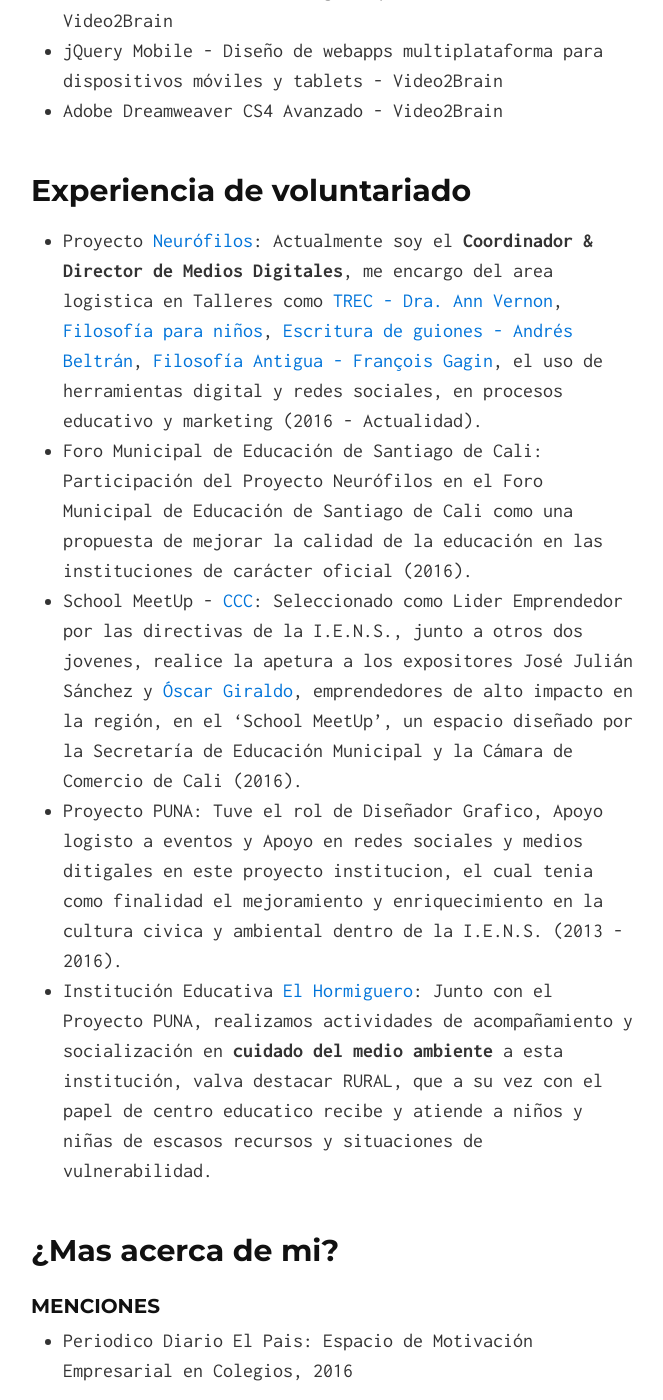
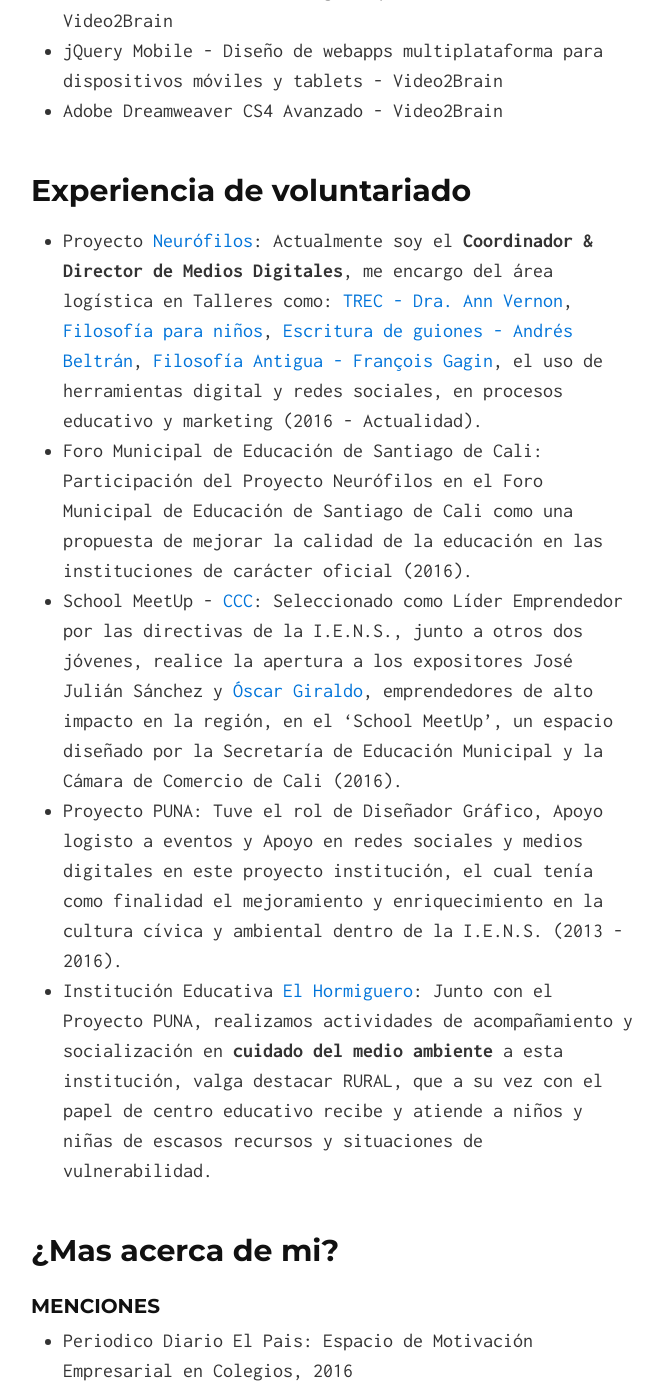
Before and after one commit to MaurooRen/maurooren.github.io, a Jekyll site: the page built from index.md, in a window 1280 px wide and 1400 px high, scrolled down 1664 px. Shown: the whole window, without its empty margins (307-970 px from the left). Built offline with Jekyll 4.4.1, drawn with Linux system fonts in a browser that asks for light colours; nearby versions of some CDN libraries; some of the changed text lies outside the part shown.

Commit message:
Ortografia

```diff
--- a/index.md
+++ b/index.md
@@ -20,7 +20,7 @@
 
 ### Bachiller
 
-* Promocion 2016: **Bachiller Académico con Profundización en Educacion** Institucion Educativa Normal Superior Santiago de Cali con un
+* Promoción 2016: **Bachiller Académico con Profundización en Educación** Institución Educativa Normal Superior Santiago de Cali con un
 * Mención de Honor Al Liderazgo (2016)
 * Reconocimiento por el Cuidado al Planeta (2014)
 
@@ -42,11 +42,11 @@
 
 ## Experiencia de voluntariado
 
-* Proyecto [Neurófilos](http://facebook.com/neurofilos): Actualmente soy el **Coordinador & Director de Medios Digitales**, me encargo del area logistica en Talleres como [TREC - Dra. Ann Vernon](https://www.facebook.com/neurofilos/posts/1918473871768816), [Filosofía para niños](https://www.facebook.com/neurofilos/videos/1899372483678955/), [Escritura de guiones - Andrés Beltrán](https://www.facebook.com/neurofilos/posts/1903287973287406), [Filosofía Antigua - François Gagin](https://www.facebook.com/neurofilos/posts/1908076889475181), el uso de herramientas digital y redes sociales, en procesos educativo y marketing (2016 - Actualidad).
+* Proyecto [Neurófilos](http://facebook.com/neurofilos): Actualmente soy el **Coordinador & Director de Medios Digitales**, me encargo del área logística en Talleres como: [TREC - Dra. Ann Vernon](https://www.facebook.com/neurofilos/posts/1918473871768816), [Filosofía para niños](https://www.facebook.com/neurofilos/videos/1899372483678955/), [Escritura de guiones - Andrés Beltrán](https://www.facebook.com/neurofilos/posts/1903287973287406), [Filosofía Antigua - François Gagin](https://www.facebook.com/neurofilos/posts/1908076889475181), el uso de herramientas digital y redes sociales, en procesos educativo y marketing (2016 - Actualidad).
 * Foro Municipal de Educación de Santiago de Cali: Participación del Proyecto Neurófilos en el Foro Municipal de Educación de Santiago de Cali como una propuesta de mejorar la calidad de la educación en las instituciones de carácter oficial (2016).
-* School MeetUp - [CCC](http://www.ccc.org.co/): Seleccionado como Lider Emprendedor por las directivas de la I.E.N.S., junto a otros dos jovenes, realice la apetura a los expositores José Julián Sánchez y [Óscar Giraldo](https://www.facebook.com/MiHistoriaOscarGiraldo/), emprendedores de alto impacto en la región, en el ‘School MeetUp’, un espacio diseñado por la Secretaría de Educación Municipal y la Cámara de Comercio de Cali (2016).
-* Proyecto PUNA: Tuve el rol de Diseñador Grafico, Apoyo logisto a eventos y Apoyo en redes sociales y medios ditigales en este proyecto institucion, el cual tenia como finalidad el mejoramiento y enriquecimiento en la cultura civica y ambiental dentro de la I.E.N.S. (2013 - 2016).
-* Institución Educativa [El Hormiguero](https://drive.google.com/drive/folders/0B1RMsFk-T_Z9ZTlOblozZGlWcTA?usp=sharing): Junto con el Proyecto PUNA, realizamos actividades de acompañamiento y socialización en **cuidado del medio ambiente** a esta institución, valva destacar RURAL, que a su vez con el papel de centro educatico recibe y atiende a niños y niñas de escasos recursos y situaciones de vulnerabilidad.
+* School MeetUp - [CCC](http://www.ccc.org.co/): Seleccionado como Líder Emprendedor por las directivas de la I.E.N.S., junto a otros dos jóvenes, realice la apertura a los expositores José Julián Sánchez y [Óscar Giraldo](https://www.facebook.com/MiHistoriaOscarGiraldo/), emprendedores de alto impacto en la región, en el ‘School MeetUp’, un espacio diseñado por la Secretaría de Educación Municipal y la Cámara de Comercio de Cali (2016).
+* Proyecto PUNA: Tuve el rol de Diseñador Gráfico, Apoyo logisto a eventos y Apoyo en redes sociales y medios digitales en este proyecto institución, el cual tenía como finalidad el mejoramiento y enriquecimiento en la cultura cívica y ambiental dentro de la I.E.N.S. (2013 - 2016).
+* Institución Educativa [El Hormiguero](https://drive.google.com/drive/folders/0B1RMsFk-T_Z9ZTlOblozZGlWcTA?usp=sharing): Junto con el Proyecto PUNA, realizamos actividades de acompañamiento y socialización en **cuidado del medio ambiente** a esta institución, valga destacar RURAL, que a su vez con el papel de centro educativo recibe y atiende a niños y niñas de escasos recursos y situaciones de vulnerabilidad.
 
 ## ¿Mas acerca de mi?
 
```
